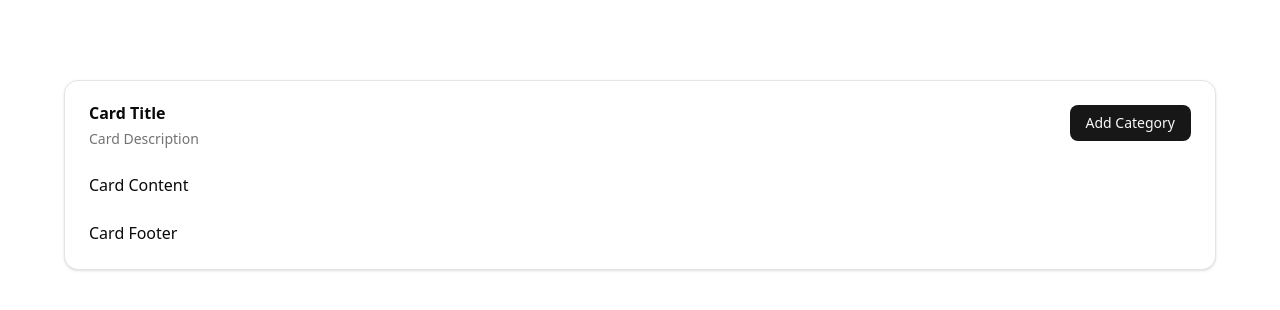
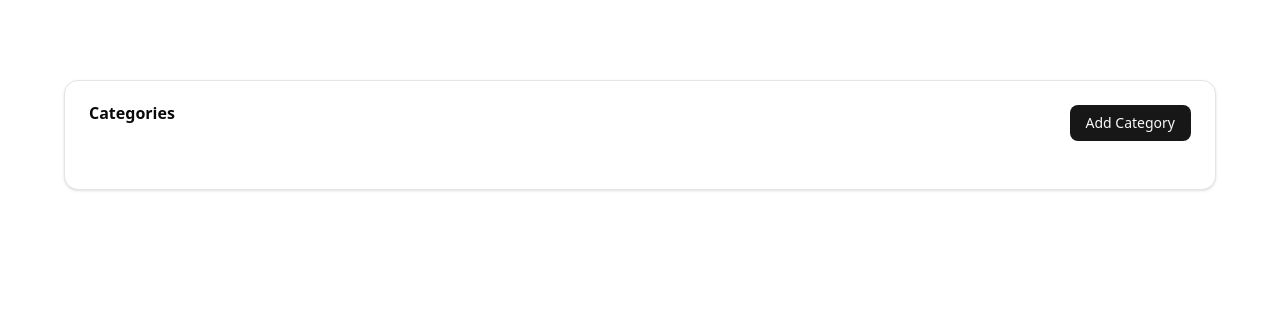
Before and after one commit to muzahidul-islam-dev/job-task, a Next.js app: page / in a window 1280 px wide. Shown: the top 310 px of the page. Built offline with nearby package versions, Linux system fonts and the light colour scheme.

Commit message:
feat: update card layout by removing unused elements and setting title to 'Categories'

```diff
--- a/src/app/page.tsx
+++ b/src/app/page.tsx
@@ -5,8 +5,6 @@ import {
   Card,
   CardAction,
   CardContent,
-  CardDescription,
-  CardFooter,
   CardHeader,
   CardTitle,
 } from "@/components/ui/card"
@@ -35,8 +33,7 @@ export default function Home() {
       <div>
         <Card>
           <CardHeader>
-            <CardTitle>Card Title</CardTitle>
-            <CardDescription>Card Description</CardDescription>
+            <CardTitle>Categories</CardTitle>
             <CardAction>
               <Modal onSubmit={handleSubmit}>
                 <Button className="cursor-pointer">Add Category</Button>
@@ -44,11 +41,8 @@ export default function Home() {
             </CardAction>
           </CardHeader>
           <CardContent>
-            <p>Card Content</p>
+
           </CardContent>
-          <CardFooter>
-            <p>Card Footer</p>
-          </CardFooter>
         </Card>
       </div>
     </div>
```
